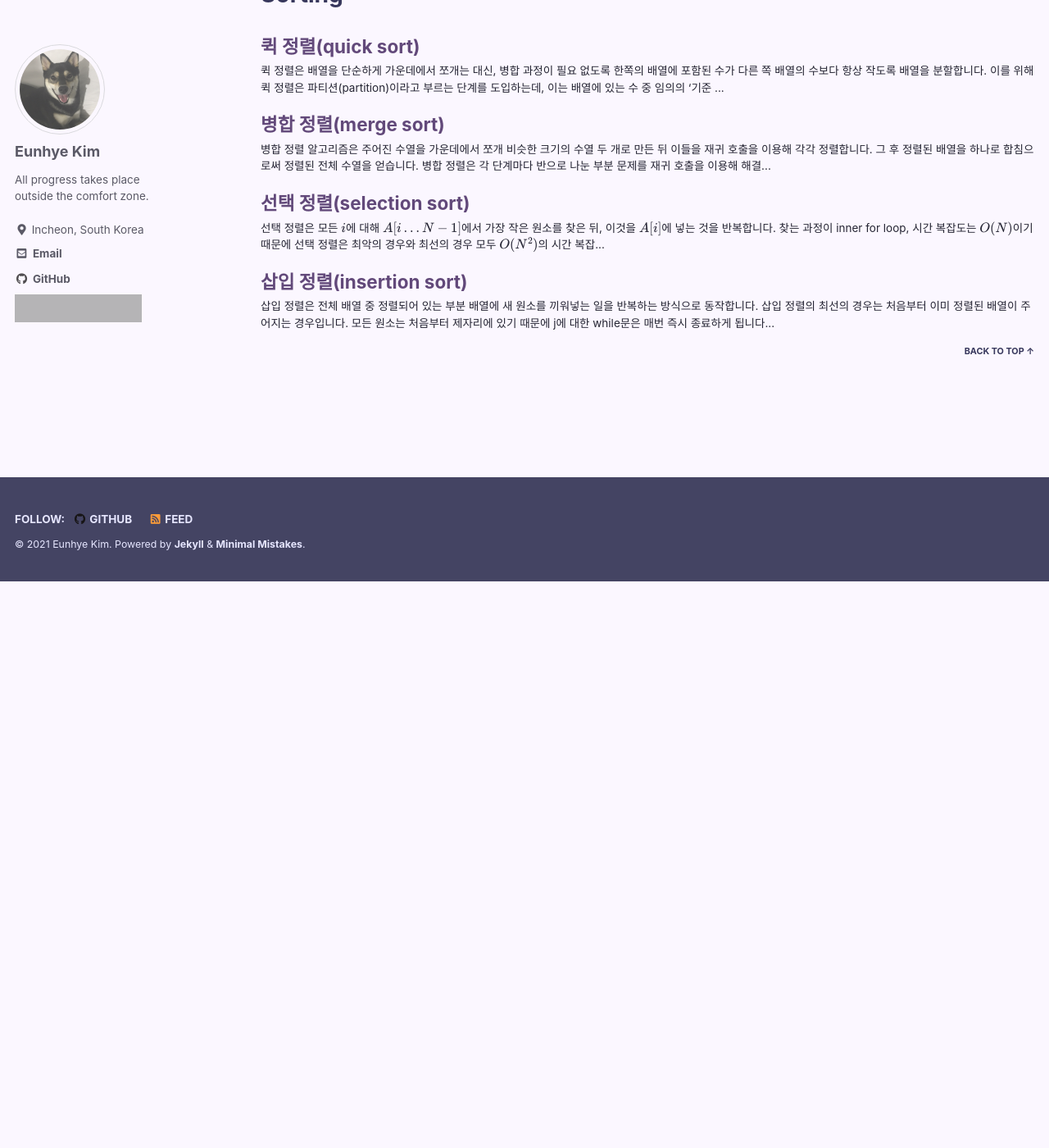
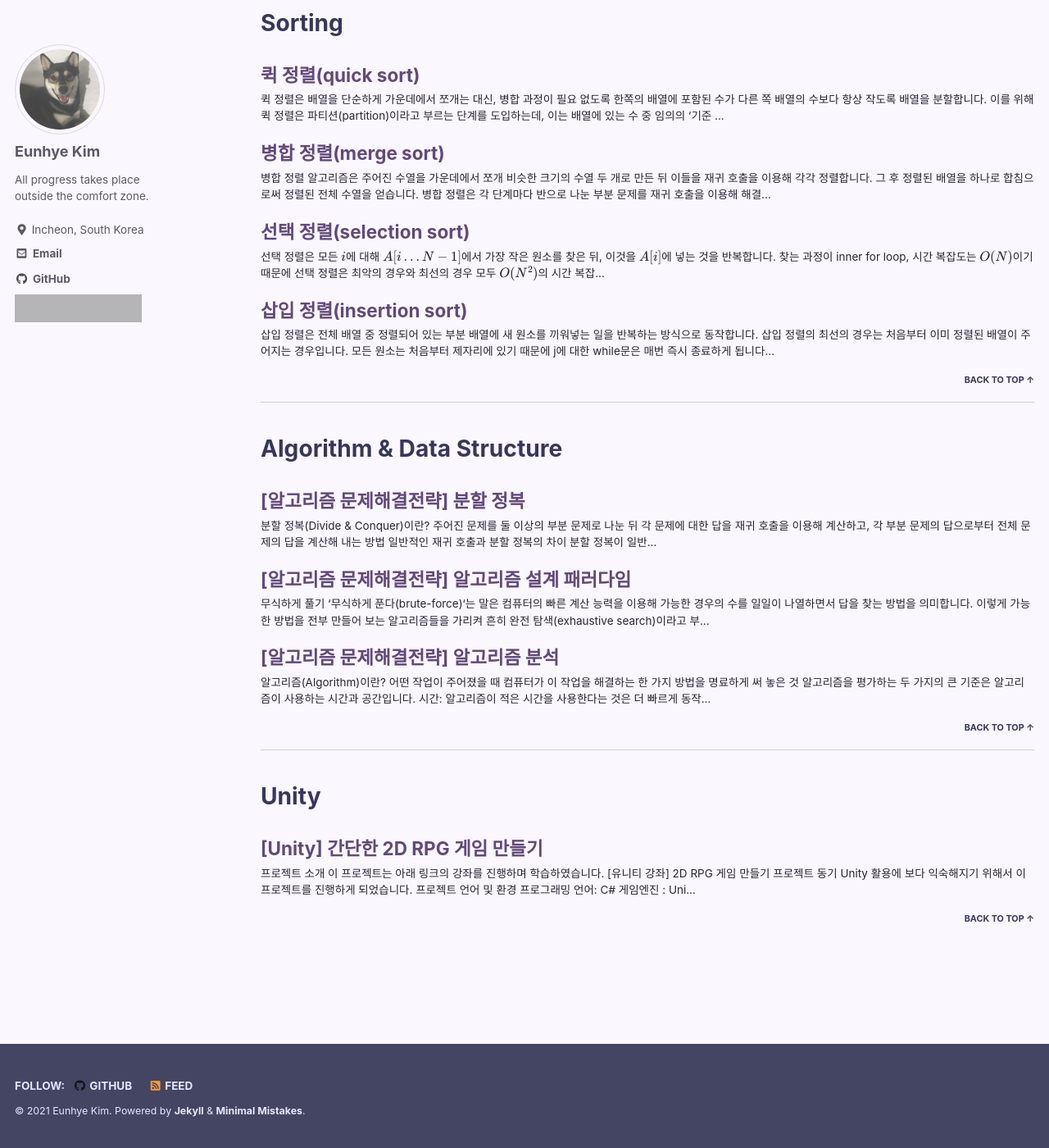
Before and after one commit to kimeunh3/kimeunh3.github.io, a Jekyll site: the page built from _pages/posts.html, in a window 1280 px wide and 1400 px high, scrolled down 3884 px. Shown: the whole window at 82% size. Built offline with Jekyll 4.4.1, drawn with Linux system fonts in a browser that asks for light colours; cached includes are drawn as plain includes; some web fonts are replaced; formulas are drawn with MathJax 3; before the commit the page ends 4593 px from its top, so only the background shows below that; some of the changed text lies outside the part shown; grey boxes are pictures that could not be loaded.

Commit message:
added unity project and changed some posts to published from unpublished

```diff
--- /dev/null
+++ b/_posts/2021-09-16-2d-rpg-game.md
@@ -0,0 +1,62 @@
+---
+title: "[Unity] 간단한 2D RPG 게임 만들기"
+excerpt_separator: <!--more-->
+categories:
+    - "Unity"
+tags:
+    - "unity"
+    - "c#"
+    - "game programming"
+use_math: true
+---
+
+## 프로젝트 소개
+이 프로젝트는 아래 링크의 강좌를 진행하며 학습하였습니다.
+ > [[유니티 강좌] 2D RPG 게임 만들기](https://hoil2.tistory.com/5)
+
+### 프로젝트 동기
+Unity 활용에 보다 익숙해지기 위해서 이 프로젝트를 진행하게 되었습니다.
+
+### 프로젝트 언어 및 환경
+프로그래밍 언어: C#
+게임엔진 : Unity (2020.3.17f1 LTS)
+
+### 주요 기능
+* 맵 생성
+* 소드맨을 중심으로 카메라가 따라오게 설정
+* BGM 추가
+
+![gameview_1](https://user-images.githubusercontent.com/59808674/132137408-7cb3efad-4e05-4c67-9296-735d50a735f2.gif)
+* 소드맨 좌우로 이동 가능 (방향키 $ \leftarrow, \rightarrow $)
+* 소드맨 공격 모션 가능 (A 키)
+* 사운드 이펙트 추가
+    * 소드맨 공격 시 사운드 이펙트 추가
+* 좌측 상단에 소드맨 HP 바 추가
+
+![gameview_2](https://user-images.githubusercontent.com/59808674/132137441-bc57c2c4-d335-4f74-af63-bbcd5c772c80.gif)
+* 소드맨 점프 모션 가능 (Space 키)
+* 파란 젬스톤: 이동 속도 100% 증가
+
+![gameview_3](https://user-images.githubusercontent.com/59808674/132137442-4c5556ac-d790-4452-a887-c44f265e4645.gif)
+* 함정 "가시" 추가
+    * 밟으면 HP 10 감소
+
+![gameview_4](https://user-images.githubusercontent.com/59808674/132137445-abe9e392-6b18-41d0-ae39-d7f69f5cbaf4.gif)
+* 몬스터 추가
+    * 몬스터의 HP 바 몬스터의 상단에 몬스터가 움직이면 몬스터와 같이 움직이게 추가
+    * 소드맨 공격에 몬스터가 맞으면 HP 바 감소
+    * 몬스터AI 적용
+        * 시야 범위 내에 소드맨이 들어오면 소드맨 쪽을 향해 방향을 바꾸고 소드맨 쪽으로 이동
+        * 소드맨이 공격 사거리에 들어오면 공격
+    * 몬스터의 공격에 소드맨 HP 바 감소
+* 초록 젬스톤: 공격 속도 50% 증가
+
+![gameview_5](https://user-images.githubusercontent.com/59808674/132137448-ba8035db-4608-4067-9e4f-ac696d15473f.gif)
+* 몬스터 HP가 0 이하일 시 사망
+* 빨간 젬스톤: HP 50 회복
+
+![gameview_6](https://user-images.githubusercontent.com/59808674/132137449-b5384189-caef-4326-aa37-44709dc5cca3.gif)
+* 소드맨 HP가 0 이하일 시 사망 후 게임 재시작
+
+![gameview_7](https://user-images.githubusercontent.com/59808674/132137467-7d06c55f-9f79-450c-bb35-87047fbdb390.gif)
+* 소드맨 맵 밖으로 떨어지면 게임 재시작
```
Also changed, not shown: _posts/2021-04-14-algospot-01.md (+1 -1 lines), _posts/2021-04-15-algospot-02.md (+1 -1 lines), _posts/2021-05-03-algospot-03.md (+1 -1 lines).
